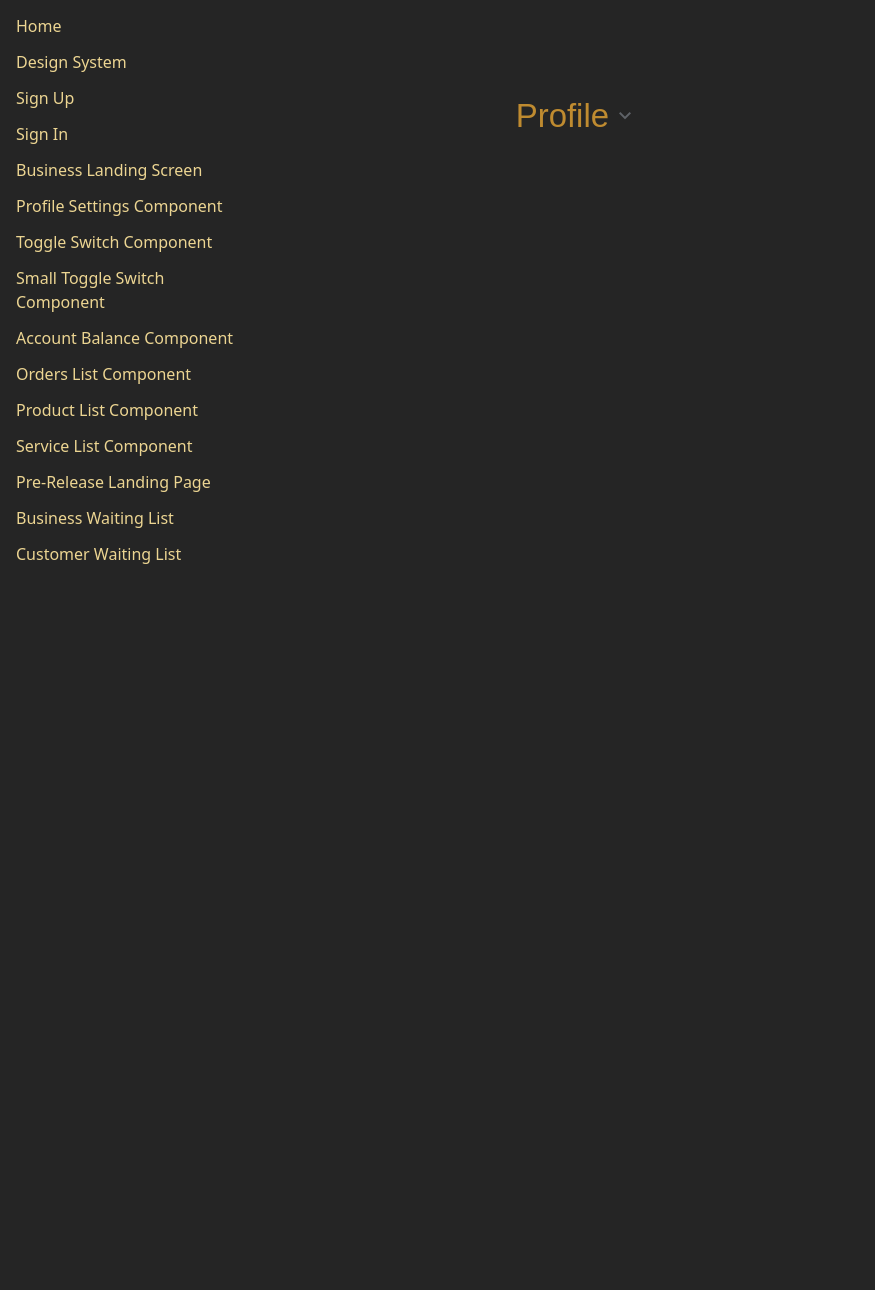
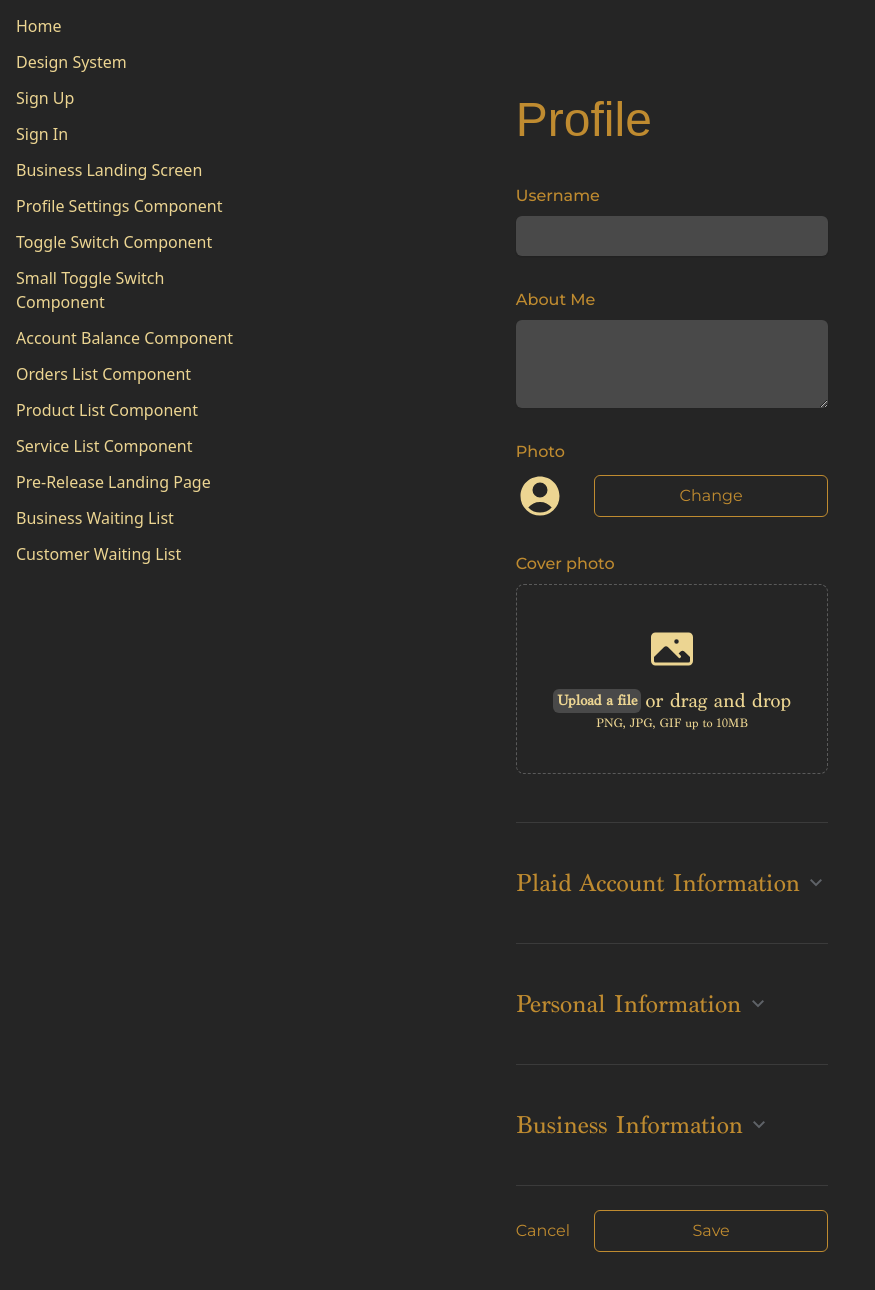
Before and after one commit to gdickison/talents, a Next.js app: page /profile-settings in a window 1280 px wide. Shown: the top 1290 px of the page, without its empty margins (0-875 px from the left). Before the commit the page ends 896 px from the top, so only its background shows below. Built offline with nearby package versions, Linux system fonts and the light colour scheme; a web font is replaced by a local one.

Commit message:
Add click to show to business profile inputs, remove click to show from top-level form

```diff
--- a/src/app/globals.css
+++ b/src/app/globals.css
@@ -196,26 +196,6 @@ p, .p {
 
 /* END TOGGLE SWITCH */
 
-/* PROFILE FORM TRANSITION */
-
-#profile-input:checked ~ #profile-form-wrapper {
-  grid-template-rows: 1fr;
-}
-
-#profile-form-arrow {
-  transition: transform 0.5s ease-in-out;
-}
-
-#profile-input:checked ~ label > #profile-form-arrow {
-  transform: rotate(-90deg);
-}
-
-#profile-form {
-  overflow: hidden;
-}
-
-/* END PROFILE FORM TRANSITION */
-
 /* PLAID FORM TRANSITION */
 
 #plaid-input:checked ~ #plaid-form-wrapper {
@@ -234,7 +214,7 @@ p, .p {
   overflow: hidden;
 }
 
-/* END PROFILE FORM TRANSITION */
+/* END PLAID FORM TRANSITION */
 
 /* PERSONAL FORM TRANSITION */
 
@@ -254,7 +234,27 @@ p, .p {
   overflow: hidden;
 }
 
-/* END PROFILE FORM TRANSITION */
+/* END PERSONAL FORM TRANSITION */
+
+/* BUSINESS FORM TRANSITION */
+
+#business-input:checked ~ #business-form-wrapper {
+  grid-template-rows: 1fr;
+}
+
+#business-form-arrow {
+  transition: transform 0.5s ease-in-out;
+}
+
+#business-input:checked ~ label > #business-form-arrow {
+  transform: rotate(-90deg);
+}
+
+#business-form {
+  overflow: hidden;
+}
+
+/* END BUSINESS FORM TRANSITION */
 
 /* SMALL TOGGLE */
 
--- a/src/components/Profile.js
+++ b/src/components/Profile.js
@@ -6,18 +6,7 @@ export default function Profile({gridrows}) {
   // Set gridrows to 1 for development, 0 for production. 1 will always show the form; 0 will hide the form pending the transition
   return (
     <div className='mb-24'>
-      <style>
-        {`#profile-form-wrapper {
-            display: grid;
-            grid-template-rows: ${gridrows || 0}fr;
-            transition: grid-template-rows 1.0s ease-out;
-        }`}
-      </style>
-      <input id='profile-input' type="checkbox" className='hidden' />
-      <label htmlFor="profile-input" className='flex items-center space-x-1 cursor-pointer px-3'>
-        <h4 className='font-marcellus text-t-text'>Profile</h4>
-        <img id='profile-form-arrow' src="/arrow_down.png" alt="open profile" className='h-6 w-6' />
-      </label>
+      <h1 className='font-marcellus text-t-text text-left px-3 text-5xl'>Profile</h1>
       <div id="profile-form-wrapper" >
         <form id='profile-form' className='px-3 text-left'>
           <div className="space-y-12 font-dm-sans">
@@ -157,6 +146,7 @@ export default function Profile({gridrows}) {
               </div>
             </div>
 
+            {/* PERSONAL PROFILE INPUTS */}
             <div className="border-b border-gray-50/10 pb-12">
               <style>
                 {`#personal-form-wrapper {
@@ -298,9 +288,23 @@ export default function Profile({gridrows}) {
               </div>
             </div>
 
+            {/* BUSINESS INFORMATION INPUTS */}
             <div className="border-b border-gray-50/10 pb-12">
-            <div className="flex flex-col gap-4">
-                <h2 className="block text-[1.15rem] font-medium leading-6 text-t-text font-montserrat">Business Information</h2>
+              <style>
+                {`#business-form-wrapper {
+                    display: grid;
+                    grid-template-rows: ${gridrows || 0}fr;
+                    transition: grid-template-rows 0.75s ease-out;
+                }`}
+              </style>
+              <input id='business-input' type="checkbox" className='hidden' />
+              <label htmlFor="business-input" className='flex items-center space-x-1 cursor-pointer'>
+                <h2 className="block text-2xl leading-6 text-t-text font-marion">Business Information</h2>
+                <img id='business-form-arrow' src="/arrow_down.png" alt="open business form" className='h-6 w-6' />
+              </label>
+              <div id="business-form-wrapper">
+                <div id="business-form">
+                  <div className="mt-10 flex flex-col gap-4">
                     <SmallToggle
                       label={'Toggle to make public'}
                     />
@@ -421,6 +425,8 @@ export default function Profile({gridrows}) {
                   </div>
                 </div>
               </div>
+            </div>
+          </div>
 
           <div className="mt-6 flex items-center justify-end gap-x-6 font-dm-sans">
             <button type="button" className="font-montserrat text-t-text leading-6 text-[1rem]">
```
Lines whose indentation alone changed are shown as unchanged.
